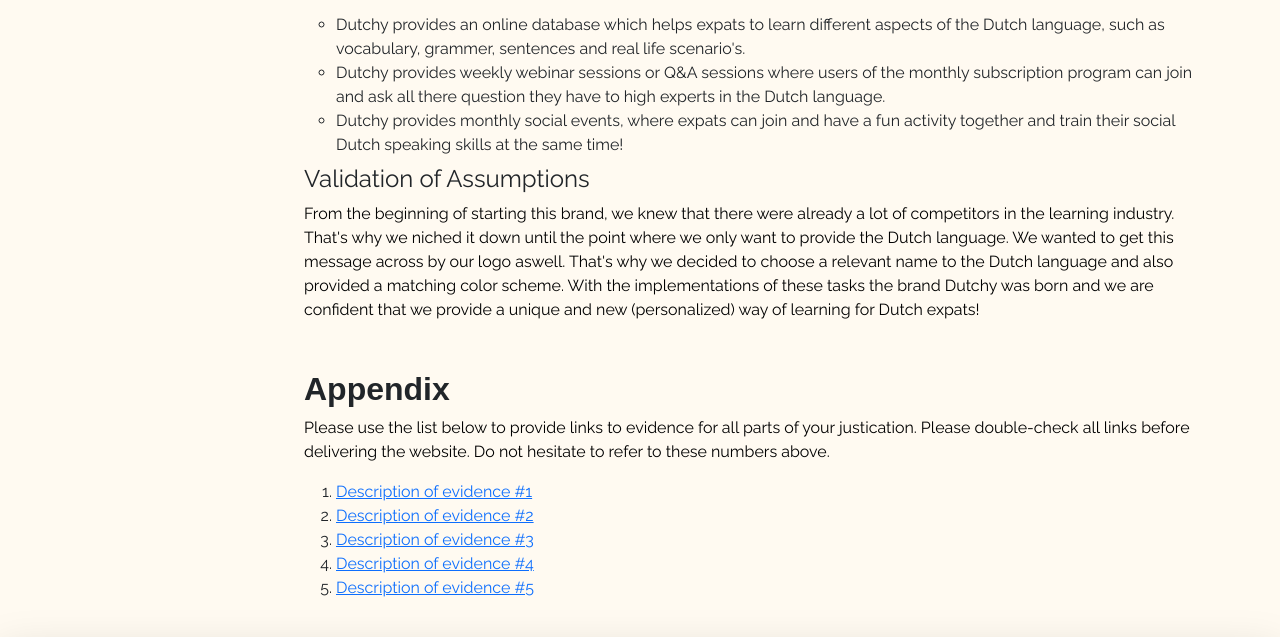
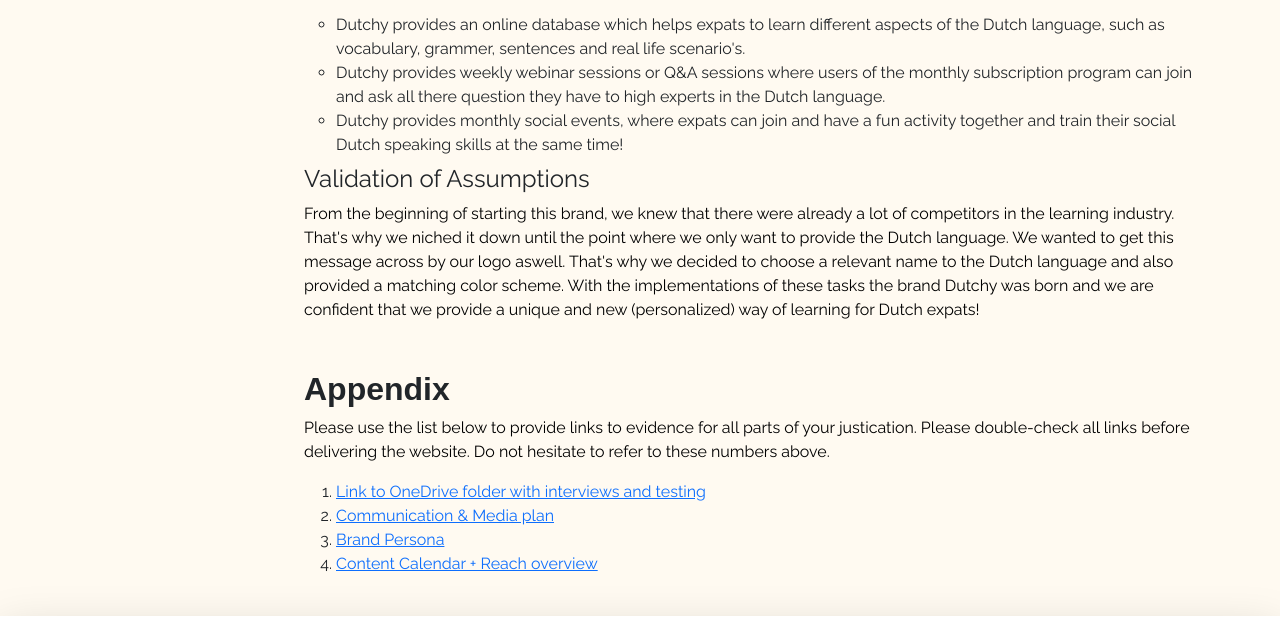
Before and after one commit to DutchytheBrand/dutchythebrand.github.io, a plain HTML site: page corporate.html in a window 1280 px wide. Shown: the part 6278-6915 px from the top of the page. Drawn offline with nearby package versions, Linux system fonts and the light colour scheme; a web font is replaced by a local one.

Commit message:
Changed the appendix section

```diff
--- a/corporate.html
+++ b/corporate.html
@@ -368,19 +368,16 @@
 
           <ol>
             <li>
-              <a href="https://" target="_blank">Description of evidence #1</a>
+              <a href="https://edubuas-my.sharepoint.com/personal/212232_buas_nl/_layouts/15/onedrive.aspx?FolderCTID=0x0120005381F240388BD2408493A1842B5FAF9E&id=%2Fpersonal%2F212232%5Fbuas%5Fnl%2FDocuments%2FPRJ4%2Fmanagement&view=0" target="_blank">Link to OneDrive folder with interviews and testing</a>
             </li>
             <li>
-              <a href="https://" target="_blank">Description of evidence #2</a>
+              <a href="https://edubuas-my.sharepoint.com/:w:/r/personal/212232_buas_nl/_layouts/15/Doc.aspx?sourcedoc=%7BA3235D17-B40D-43DB-A7E9-2555C77FC33A%7D&file=Social%20Media%20Campaign%20Dutchy.docx&action=default&mobileredirect=true" target="_blank">Communication &amp; Media plan</a>
             </li>
             <li>
-              <a href="https://" target="_blank">Description of evidence #3</a>
+              <a href="https://" target="_blank">Brand Persona</a>
             </li>
             <li>
-              <a href="https://" target="_blank">Description of evidence #4</a>
-            </li>
-            <li>
-              <a href="https://" target="_blank">Description of evidence #5</a>
+              <a href="https://edubuas-my.sharepoint.com/:x:/r/personal/212232_buas_nl/_layouts/15/Doc.aspx?sourcedoc=%7B127129F2-587E-41A9-9E9D-CDFEBF8AC2D5%7D&file=Social_Media_Marketing_Calendar-V1.xlsx&action=default&mobileredirect=true" target="_blank">Content Calendar + Reach overview</a>
             </li>
           </ol>
 
```
